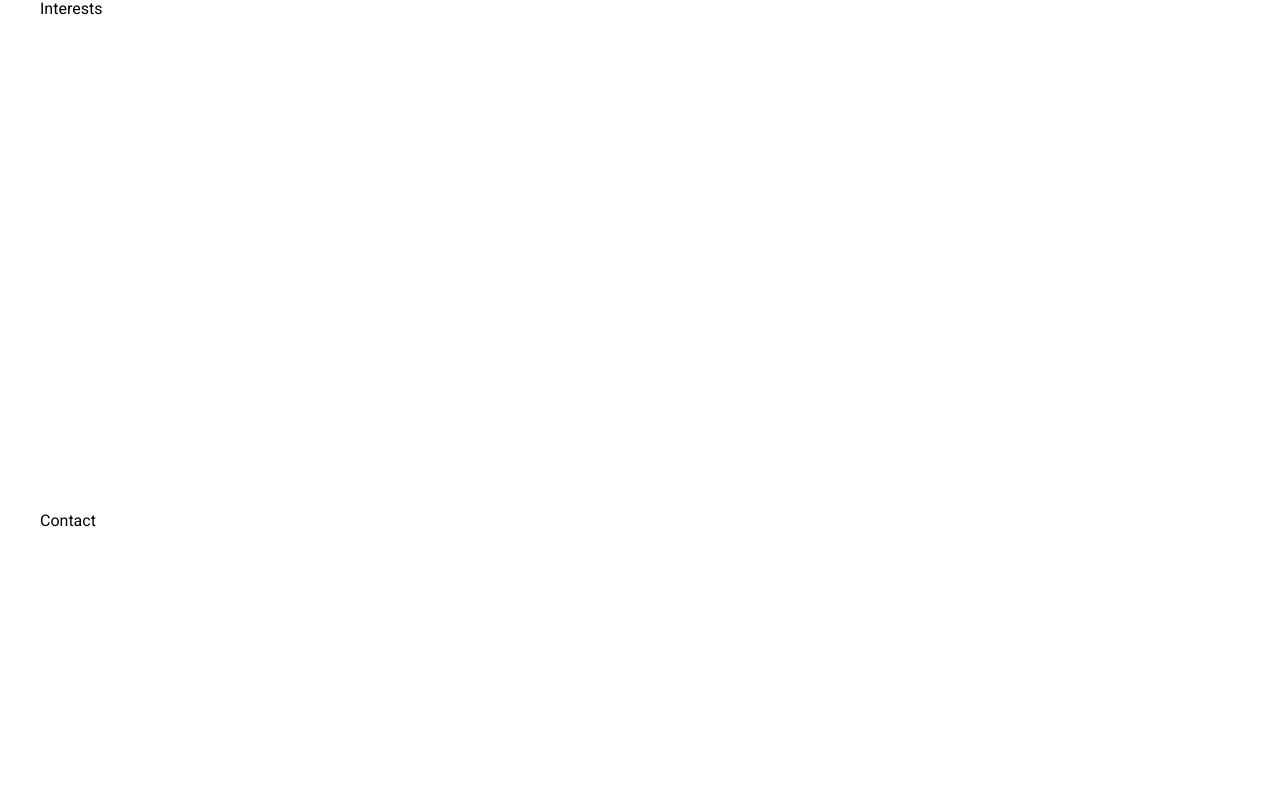
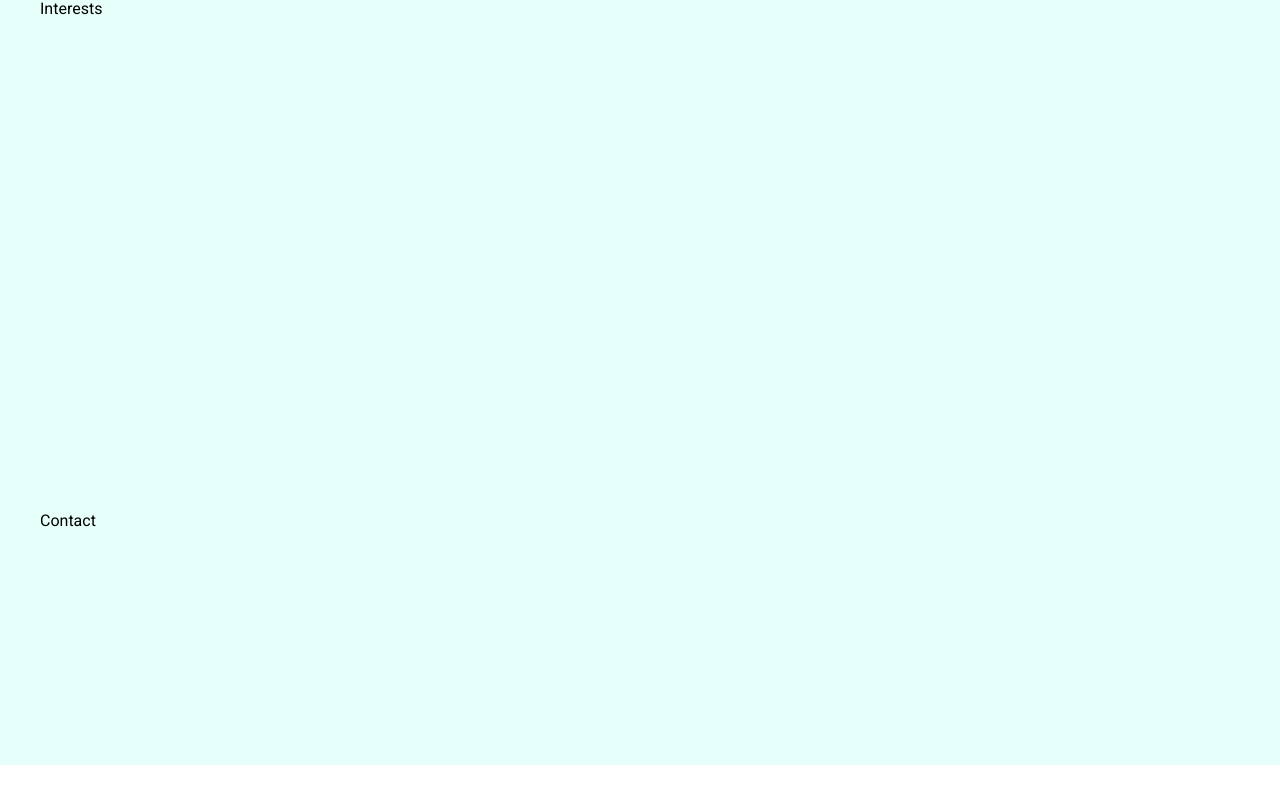
Before and after one commit to jamesonhill/portfolio, a React (Create React App) app: page / in a window 1280 px wide. Shown: the part 3659-4462 px from the top of the page. After the commit the page ends 4424 px from the top, so only its background shows below. Built offline with nearby package versions, Linux system fonts and the light colour scheme.

Commit message:
Add bg and reduce-motion

```diff
--- a/src/App.js
+++ b/src/App.js
@@ -6,7 +6,7 @@ import './tailwind.output.css';
 function App() {
   const [showMenu, setShowMenu] = useState(false);
   return (
-    <div className="px-10 font-roboto" id="home">
+    <div className="px-10 font-roboto bg-teal-100" id="home">
       <nav className="flex flex-col sm:flex-row sm-justify-between sm:sticky top-0 pt-8">
         <a href="/" className="thumbnail hidden sm:inline">
           <img className="rounded-full h-10 w-10" src={img} alt="profile-pic" />
@@ -62,7 +62,7 @@ function App() {
         <div
           className={`${
             showMenu ? 'flex' : 'hidden'
-          } flex-col items-start rounded-md text-white max-w-xs sm:max-w-none sm:text-black bg-blue-700 px-2 sm:px-0 sm:flex sm:flex-row sm:flex-1 sm:justify-end sm:items-center sm:bg-transparent`}
+          } flex-col items-start rounded-md text-white max-w-xs sm:max-w-none sm:text-black bg-blue-600 px-2 sm:px-0 sm:flex sm:flex-row sm:flex-1 sm:justify-end sm:items-center sm:bg-transparent`}
         >
           <a
             href="#work"
@@ -96,7 +96,7 @@ function App() {
       <section id="interests" className="h-64 mb-64">
         Interests
       </section>
-      <section id="contact" className="h-64 mb-64">
+      <section id="contact" className="h-64">
         Contact
       </section>
     </div>
--- a/src/App.scss
+++ b/src/App.scss
@@ -3,3 +3,9 @@
 .thumbnail:hover {
   filter: drop-shadow(1px 2px 3px #2b6bb0);
 }
+
+@media(prefers-reduced-motion: reduce) {
+  * {
+    animation: none;
+  }
+}
```
